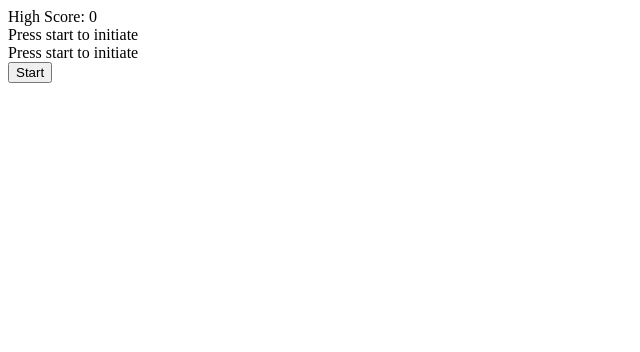
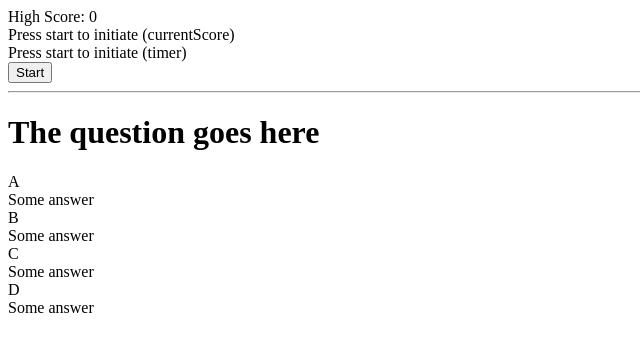
Before and after one commit to jjcourtney/Frontend-Developer-Quiz, a plain HTML site: page index.html in a window 1280 px wide. Shown: the whole page, without its empty margins (0-640 px from the left). Drawn offline with Linux system fonts and the light colour scheme.

Commit message:
Added layout for questions

```diff
--- a/index.html
+++ b/index.html
@@ -12,10 +12,10 @@
             High Score: 0
         </section>
         <section id="currentScore">
-            Press start to initiate
+            Press start to initiate (currentScore)
         </section>
         <section id="timer">
-            Press start to initiate
+            Press start to initiate (timer)
         </section>
 
     </header>
@@ -24,5 +24,26 @@
             Start
         </button>
     </section>
+    <hr>
+    <h1>The question goes here</h1>
+    <div class="answersDiv">
+       <div>
+           <div class="answer-container">
+               <div class="answer-letter" id="letter-a">A</div>
+               <div class="answer-string" id="string-a">Some answer</div>
+           </div>
+           <div class="answer-container">
+                <div class="answer-letter" id="letter-b">B</div>
+                <div class="answer-string" id="string-b">Some answer</div>
+            </div>
+            <div class="answer-container">
+                <div class="answer-letter" id="letter-c">C</div>
+                <div class="answer-string" id="string-c">Some answer</div>
+            </div>
+            <div class="answer-container">
+                <div class="answer-letter" id="letter-d">D</div>
+                <div class="answer-string" id="string-d">Some answer</div>
+            </div>
+
 </body>
 </html>
```
